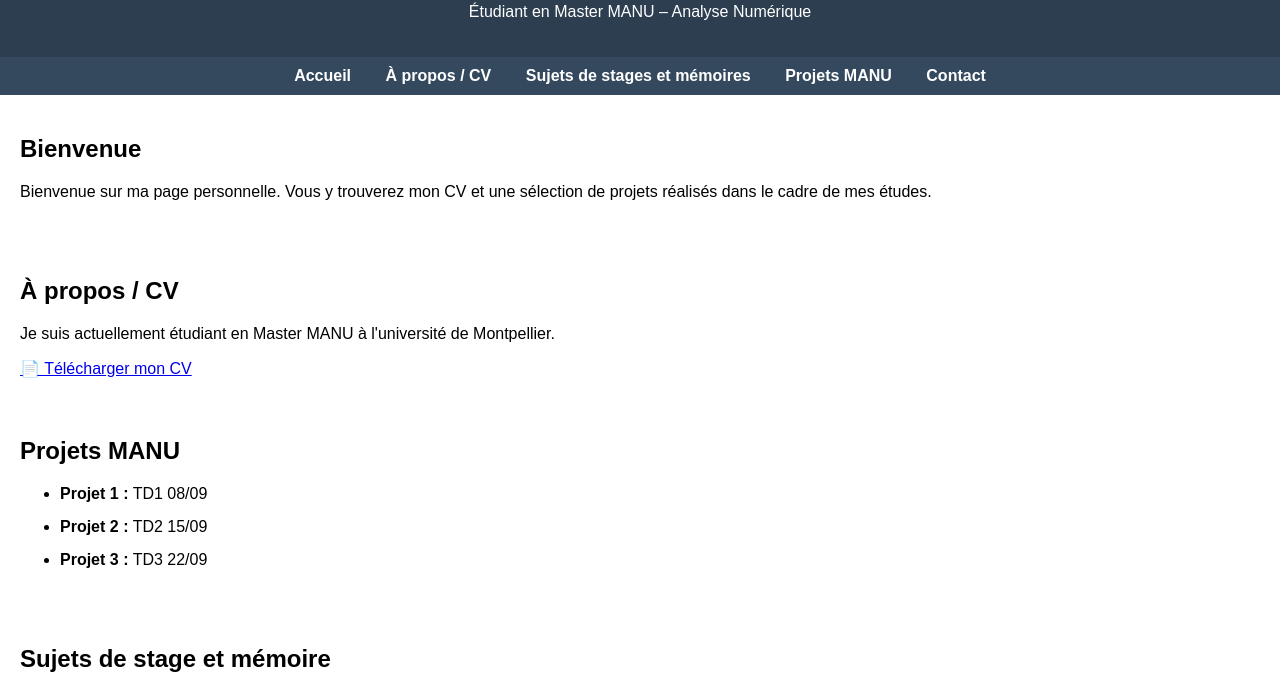
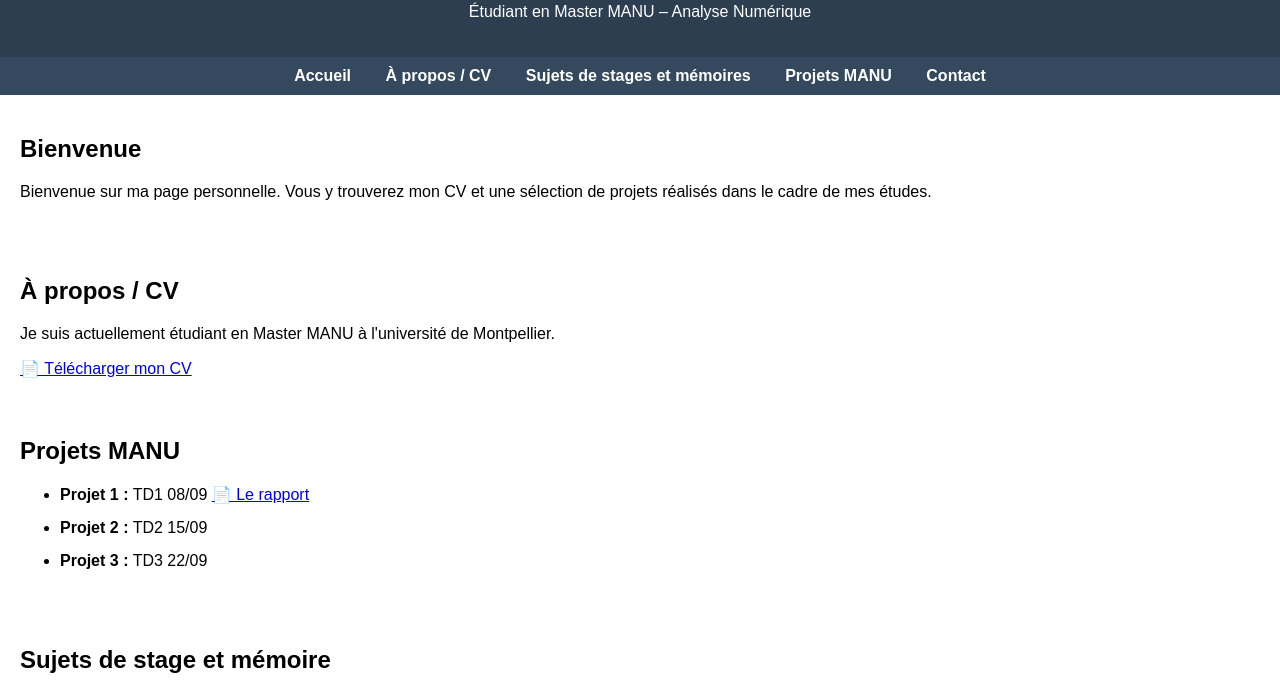
Before and after one commit to Tom6642/tom-manu, a plain HTML site: page index.html in a window 1280 px wide. Shown: the part 97-787 px from the top of the page. Drawn offline with Linux system fonts and the light colour scheme.

Commit message:
Update index.html

```diff
--- a/index.html
+++ b/index.html
@@ -74,6 +74,7 @@
     <h2>Projets MANU</h2>
     <ul>
       <li><strong>Projet 1 :</strong> TD1 08/09
+      <a href="TD1_MANU.pdf" download>📄 Le rapport</a>
       <li><strong>Projet 2 :</strong> TD2 15/09
       <li><strong>Projet 3 :</strong> TD3 22/09
     </ul>
```
